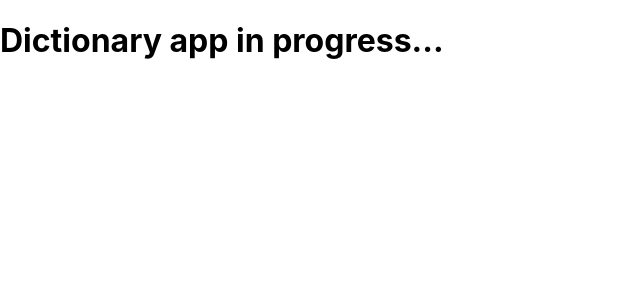
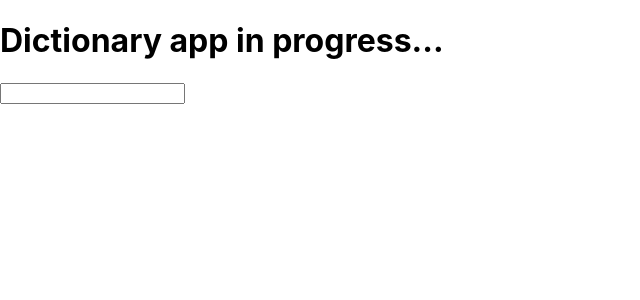
Before and after one commit to ErikaCuby/react-dictionary, a React (Create React App) app: page / in a window 1280 px wide. Shown: the top 300 px of the page, without its empty margins (0-640 px from the left). Built offline with nearby package versions, Linux system fonts and the light colour scheme.

Commit message:
Added search engine

```diff
--- a/src/App.js
+++ b/src/App.js
@@ -1,10 +1,12 @@
 import "./App.css";
+import Dictionary from "./Dictionary";
 
 export default function App() {
   return (
     <div className="App">
       <header className="App-header">
         <h1>Dictionary app in progress...</h1>
+        <Dictionary />
       </header>
     </div>
   );
--- /dev/null
+++ b/src/Dictionary.js
@@ -0,0 +1,21 @@
+import React, { useState } from "react";
+
+export default function Dictionary() {
+    let [keyword, setKeyword] = useState("");
+
+    function search(event) {
+        event.preventDefault();
+        alert(`Searching for ${keyword} definition...`);
+    }
+    function handleKeywordChange(event) {
+        setKeyword(event.target.value);
+    }
+
+    return (
+        <div className="Dictionary">
+            <form onSubmit={search}>
+                <input type="search" onChange={handleKeywordChange} />
+            </form>
+        </div>
+    );
+}
```
